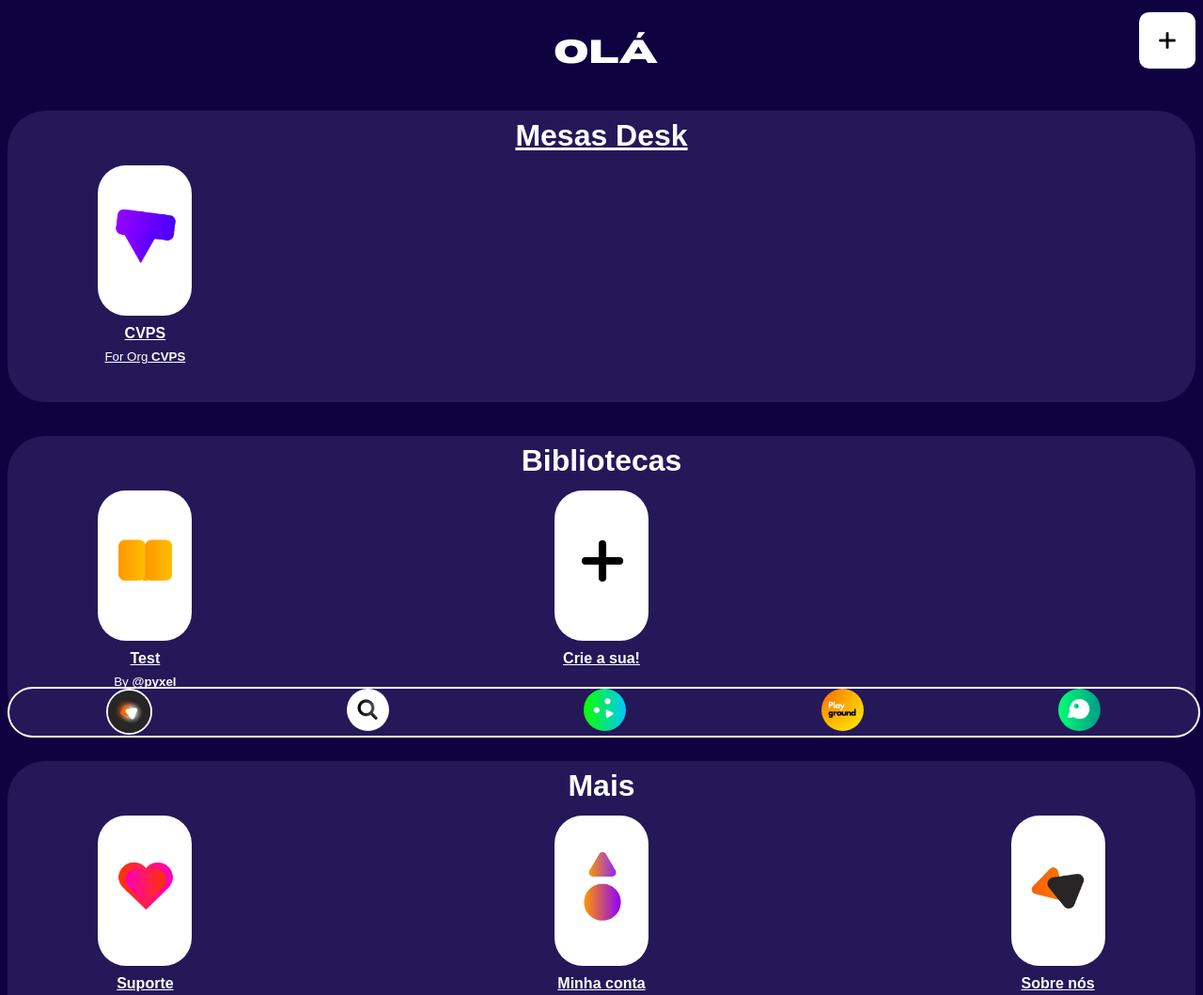
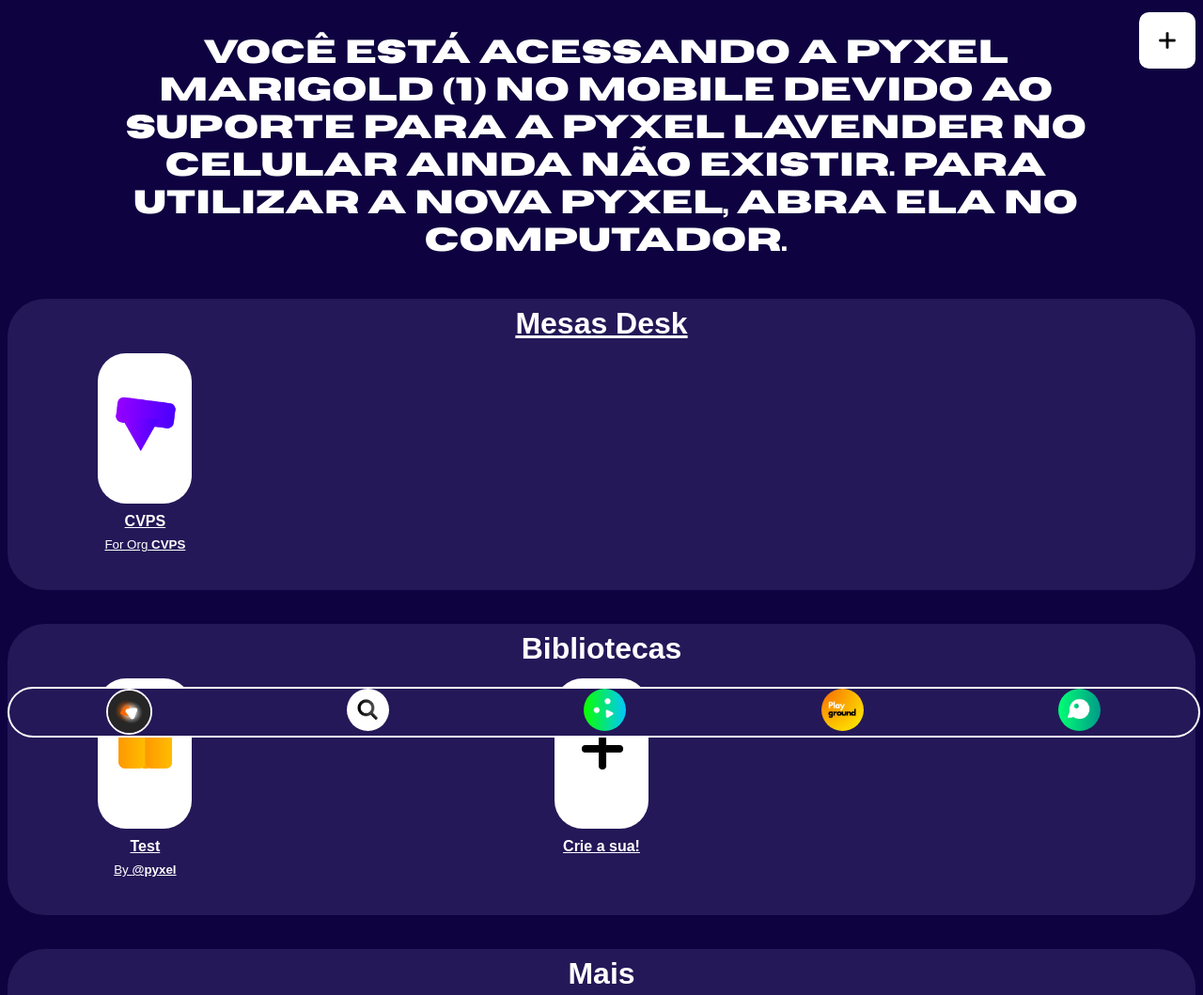
Before and after one commit to pyxelworld/mobile, a plain HTML site: page index.html in a window 1280 px wide. Shown: the top 1059 px of the page at 94% size. Drawn offline with Linux system fonts and the light colour scheme.

Commit message:
Server-side update

```diff
--- a/index.html
+++ b/index.html
@@ -13,7 +13,7 @@
 <body>
   <div class="flextop">
     <h1 class="titlehidden">Ol</h1>
-    <h1 class="title">Olá</h1>
+    <h1 class="title">Você está acessando a Pyxel Marigold (1) no mobile devido ao suporte para a Pyxel Lavender  no celular ainda não existir. Para utilizar a nova Pyxel, abra ela no computador.</h1>
     <a href="/memorie/"><img src="/icons/pluspng.png" class="create"></a>
   </div>
   <br>
```
